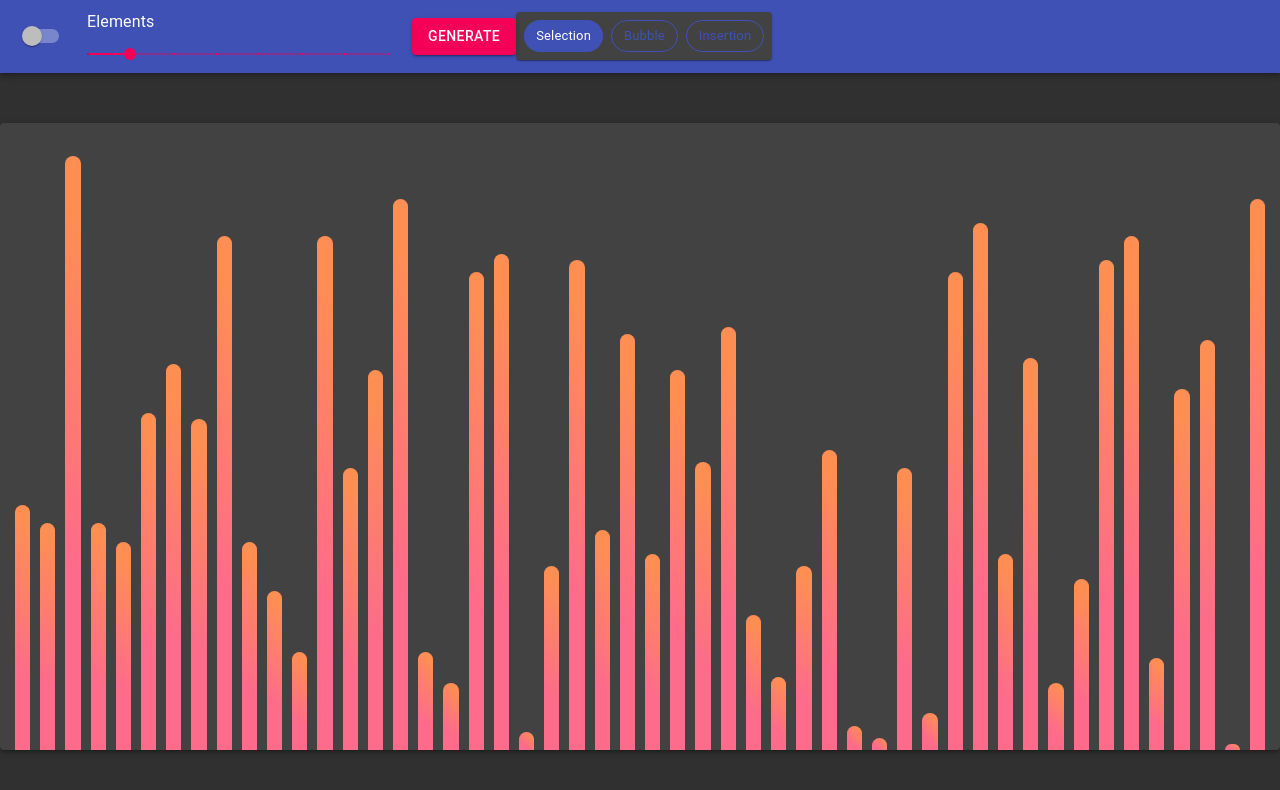
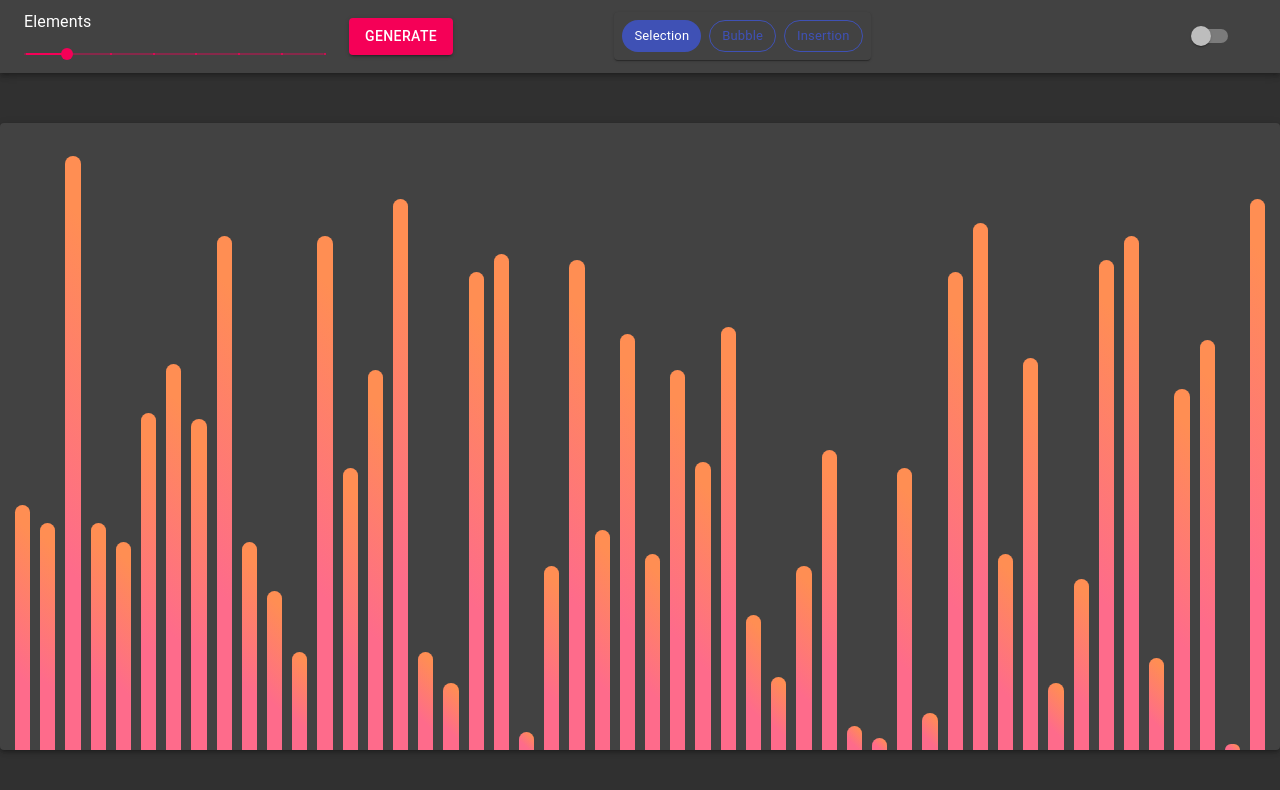
Before and after one commit to TomasPabloFerreira/sorting-visualizer, a React (Create React App) app: page / in a window 1280 px wide. Shown: the top 790 px of the page. Built offline with nearby package versions, Linux system fonts and the light colour scheme.

Commit message:
style: navbar organization

```diff
--- a/src/components/Navbar.js
+++ b/src/components/Navbar.js
@@ -1,6 +1,22 @@
-import { AppBar,Toolbar, FormControlLabel, Switch } from '@material-ui/core'
+import { AppBar,Toolbar, FormControlLabel, Switch, makeStyles } from '@material-ui/core'
 import { DataSizeSelector, ChipSelector } from '.'
 import { useAlgorithms } from '../hooks'
+
+const useStyles = makeStyles((theme) => ({
+	container: {
+		justifyContent: 'space-between'
+	},
+	dataSizeSelector: {
+		display: 'flex',
+		alignItems: 'center'
+	},
+	algorithmSelector: {
+		margin: 'auto'
+	},
+	themeSelector: {
+		marginLeft: 'auto'
+	}
+}))
 
 const Navbar = ({
 	handleToggleThemeMode,
@@ -8,25 +24,34 @@ const Navbar = ({
 	initialDataSize
 }) => {
 	const [algorithm, setAlgorithm, algorithms] = useAlgorithms()
+	const styles = useStyles()
 
 	return (
-		<AppBar position="static">
-			<Toolbar>
+		<AppBar position="static" color="inherit">
+			<Toolbar className={styles.container}>
 
-				<FormControlLabel
-					control={<Switch onClick={handleToggleThemeMode} />}
-				/>
-
+				<div className={styles.dataSizeSelector}>
 					<DataSizeSelector
 						handleGenerateData={handleGenerateData}
 						initialDataSize={initialDataSize}
 					/>
+				</div>
 
+				<div className={styles.algorithmSelector}>
 					<ChipSelector
 						handleClick={setAlgorithm}
 						selected={algorithm}
 						data={algorithms}
+						className={styles.grow}
 					/>
+				</div>
+
+				<div className={styles.themeSelector}>
+					<FormControlLabel
+						control={<Switch onClick={handleToggleThemeMode} />}
+						edge="start"
+					/>
+				</div>
 
 			</Toolbar>
 		</AppBar>
```
Lines whose indentation alone changed are shown as unchanged.
